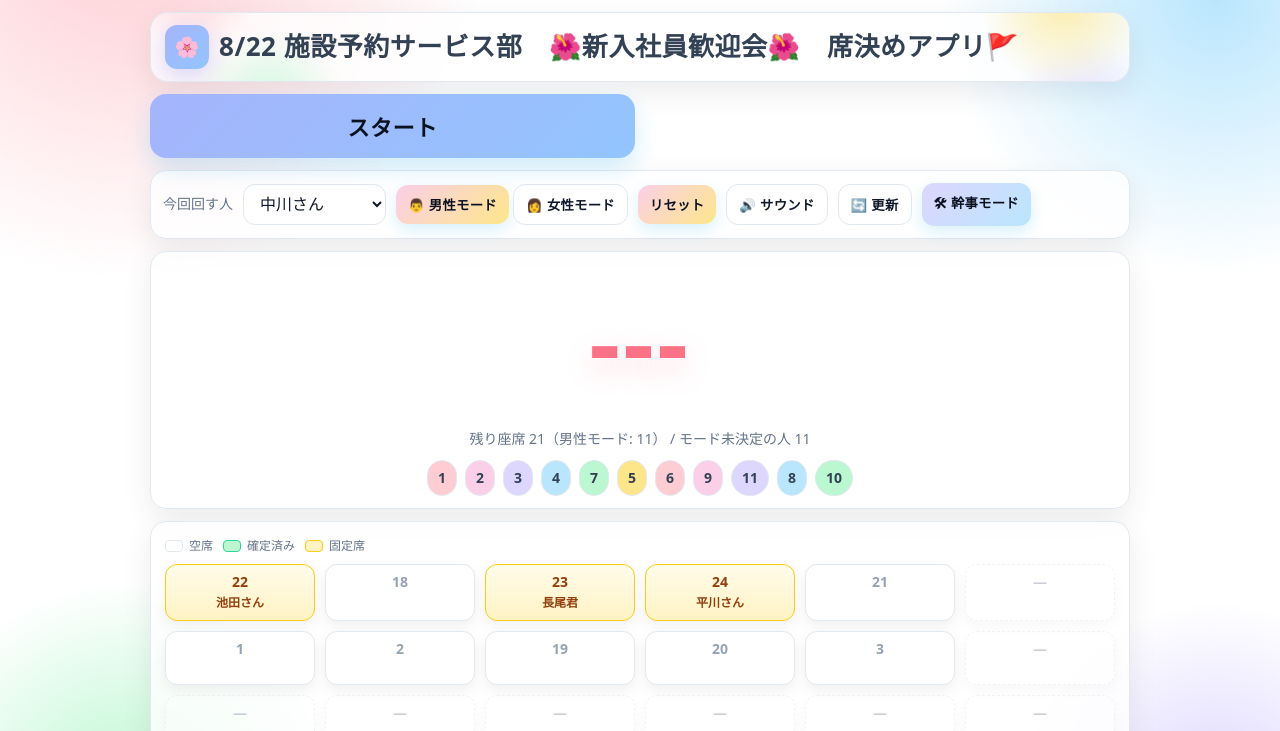
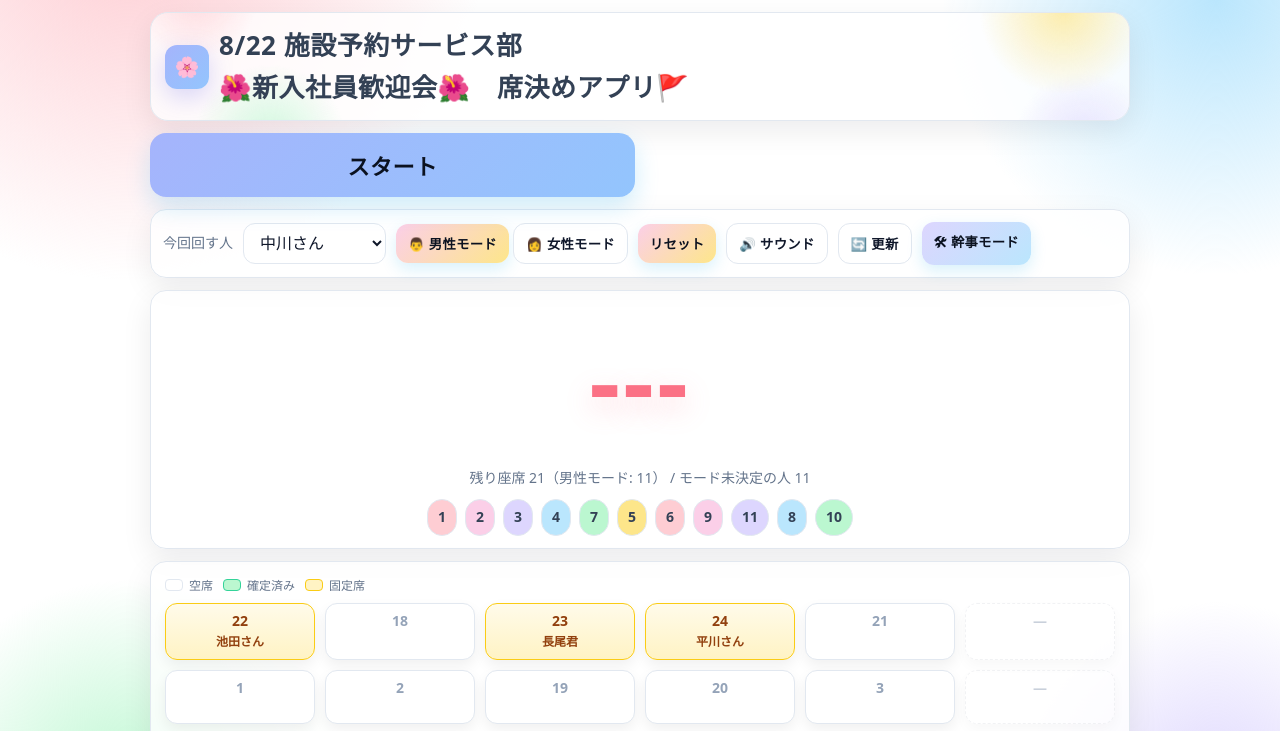
Before and after one commit to nishikawayota/seat, a plain HTML site: page index.html in a window 1280 px wide. Shown: the top 731 px of the page. Drawn offline with Linux system fonts and the light colour scheme; no server answers.

Commit message:
タイトル調整

```diff
--- a/index.html
+++ b/index.html
@@ -21,7 +21,8 @@
       <div class="title">
         <div class="logo">🌸</div>
         <div>
-          <h1>8/22 施設予約サービス部　🌺新入社員歓迎会🌺　席決めアプリ🚩</h1>
+          <h1>8/22 施設予約サービス部</h1>
+          <h1>🌺新入社員歓迎会🌺　席決めアプリ🚩</h1>
         </div>
       </div>
     </section>
```
